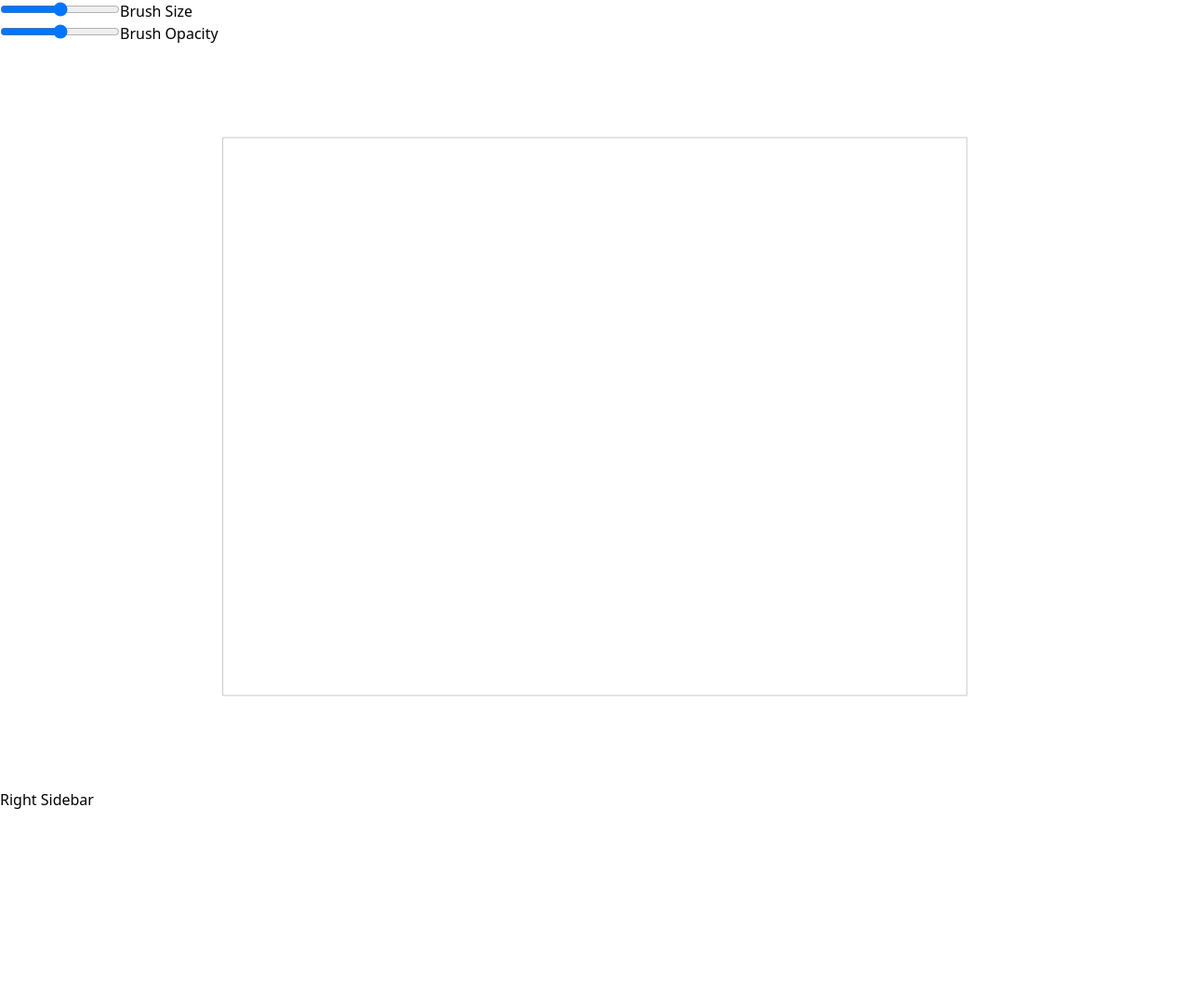
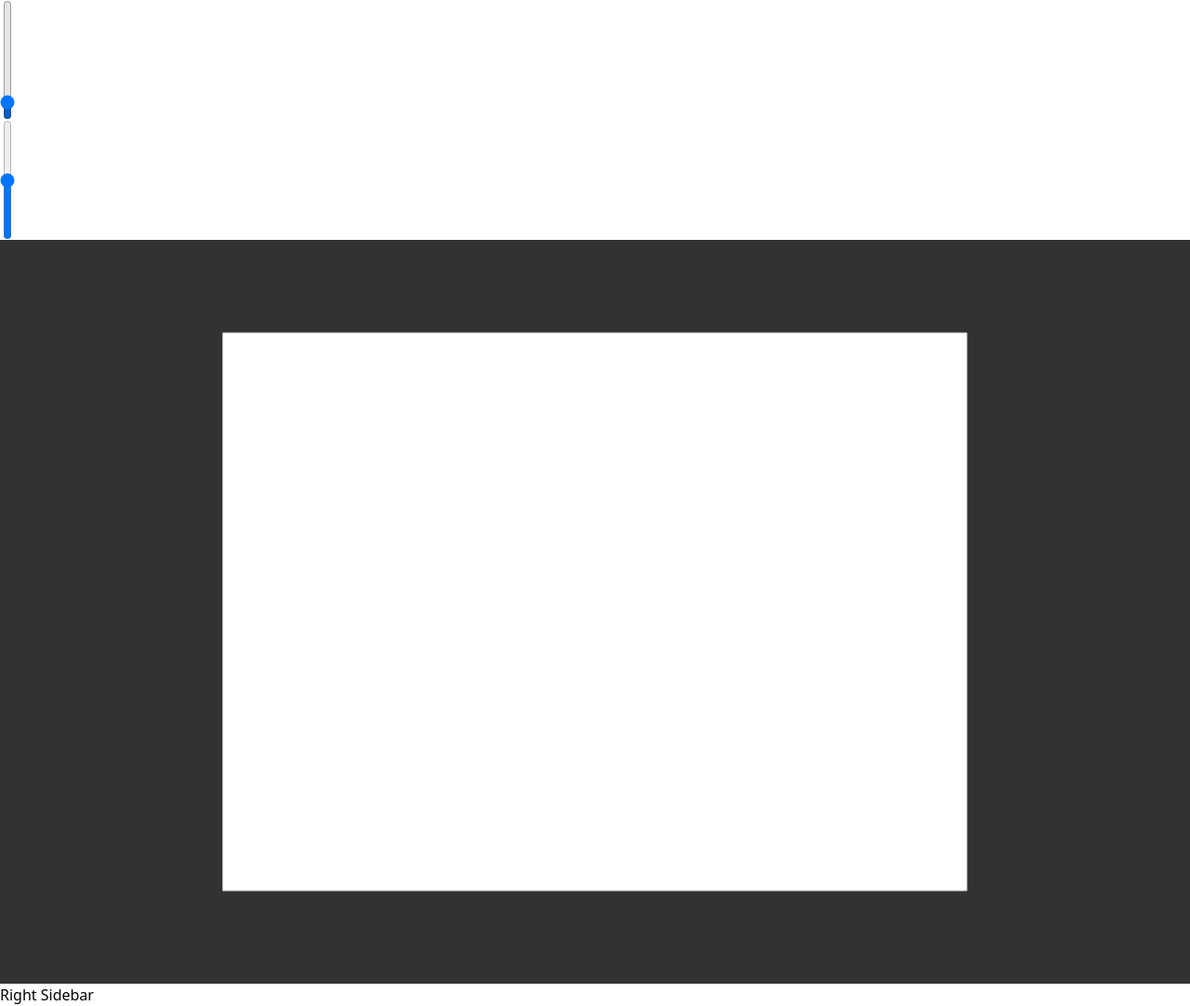
Before and after one commit to CodyWMitchell/artifice-painter, a React (Vite) app: page / in a window 1280 px wide. Shown: the whole page at 93% size. Before the commit the page ends 872 px from the top, so only its background shows below. Built offline with nearby package versions, Linux system fonts and the light colour scheme.

Commit message:
styling updates

```diff
--- a/src/DrawingCanvas.jsx
+++ b/src/DrawingCanvas.jsx
@@ -1,12 +1,18 @@
 import React, { useEffect, useRef } from 'react';
 import p5 from 'p5';
 
-const DrawingCanvas = ({ color = [0, 0, 0], opacity = 255, size = 10 }) => {
+const DrawingCanvas = ({
+  color = [0, 0, 0],
+  opacity = 255,
+  size = 10,
+  hardness = 1,
+}) => {
   const canvasRef = useRef(null);
   const sketchRef = useRef({
     currentColor: color,
     currentOpacity: opacity,
     currentSize: size,
+    currentHardness: hardness,
   });
 
   useEffect(() => {
@@ -14,8 +20,9 @@ const DrawingCanvas = ({ color = [0, 0, 0], opacity = 255, size = 10 }) => {
       currentColor: color,
       currentOpacity: opacity,
       currentSize: size,
+      currentHardness: hardness,
     };
-  }, [color, opacity, size]);
+  }, [color, opacity, size, hardness]);
 
   useEffect(() => {
     const sketch = (p) => {
@@ -43,7 +50,7 @@ const DrawingCanvas = ({ color = [0, 0, 0], opacity = 255, size = 10 }) => {
       };
 
       p.draw = () => {
-        p.background(255);
+        p.background(50);
 
         p.push();
         p.translate(pan.x, pan.y);
@@ -65,16 +72,31 @@ const DrawingCanvas = ({ color = [0, 0, 0], opacity = 255, size = 10 }) => {
             world.y >= 0 &&
             world.y <= CANVAS_HEIGHT
           ) {
-            const { currentColor, currentOpacity, currentSize } =
-              sketchRef.current;
+            const {
+              currentColor,
+              currentOpacity,
+              currentSize,
+              currentHardness,
+            } = sketchRef.current;
+
+            const centerX = world.x;
+            const centerY = world.y;
+            const radius = currentSize / 2;
+            const steps = 100; // Number of gradient steps for smoothness
+
+            for (let i = 0; i <= steps; i++) {
+              const alpha = currentOpacity * (1 - i / steps) * currentHardness;
+              const r = (i / steps) * radius;
+
               drawingBuffer.fill(
                 currentColor[0],
                 currentColor[1],
                 currentColor[2],
-              currentOpacity
+                alpha
               );
               drawingBuffer.noStroke();
-            drawingBuffer.ellipse(world.x, world.y, currentSize, currentSize);
+              drawingBuffer.ellipse(centerX, centerY, r * 2, r * 2);
+            }
           }
         }
 
--- a/src/LeftSidebar.jsx
+++ b/src/LeftSidebar.jsx
@@ -1,18 +1,33 @@
-import React from "react";
-import VerticalSlider from "./VerticalSlider";
+import React from 'react';
+import VerticalSlider from './VerticalSlider';
 
-const LeftSidebar = ({setSize, setOpacity}) => {
-    return (
-        <div className="h-max">
-            <aside id='leftSideBar' name="leftSideBar" className='w-40 h-max min-h-full bg-gray-400 p-4 fixed left-0 rounded-md items-center'>
-                {/*<a href="javascript:void(0)" className="closebtn" onClick="closeLeftSideBar()">&times;</a>*/}
-                <div className="flex grid h-max">
-                    <VerticalSlider onChange={setSize} sliderName="BrushSize" sliderLabel="Brush Size" maxValue="100" step="1"/>
-                    <VerticalSlider onChange={setOpacity} sliderName="BrushOpacity" sliderLabel="Brush Opacity" maxValue="100" step="1" />
-                </div>
-            </aside>
+const LeftSidebar = ({ setSize, setOpacity }) => {
+  return (
+    <div className='h-max'>
+      <aside
+        id='leftSideBar'
+        name='leftSideBar'
+        className='h-max min-h-full bg-gray-100 bg-clip-padding backdrop-filter backdrop-blur-lg bg-opacity-30 border-r border-gray-100 border-opacity-50 fixed left-0 content-center'
+      >
+        <div className='flex flex-col h-full'>
+          <VerticalSlider
+            onChange={setSize}
+            sliderName='BrushSize'
+            sliderLabel='size'
+            maxValue='500'
+            step='1'
+          />
+          <VerticalSlider
+            onChange={setOpacity}
+            sliderName='BrushOpacity'
+            sliderLabel='opacity'
+            maxValue='100'
+            step='1'
+          />
         </div>
-    );
-}
+      </aside>
+    </div>
+  );
+};
 
 export default LeftSidebar;
--- a/src/RightSidebar.jsx
+++ b/src/RightSidebar.jsx
@@ -1,9 +1,22 @@
 import React from "react";
 
-const RightSidebar = () => (
-    <aside id='rightSideBar' className='w-40 min-h-screen bg-gray-400 p-4 fixed right-0 rounded-md items-center border-2'>
-        Right Sidebar
-    </aside>
-);
+const RightSidebar = () => {
+  return (
+    <div className='h-max'>
+      <aside
+        id='leftSideBar'
+        name='leftSideBar'
+        className='h-max min-h-full bg-gray-100 bg-clip-padding backdrop-filter backdrop-blur-lg bg-opacity-30 border-l border-gray-100 border-opacity-50 fixed right-0 content-center'
+      >
+        <div className='flex flex-col h-full'>
+            Right Sidebar
+        </div>
+      </aside>
+    </div>
+  );
+        <div className='flex flex-col h-full'>
+            Right Sidebar
+        </div>
+};
 
 export default RightSidebar;
--- a/src/VerticalSlider.jsx
+++ b/src/VerticalSlider.jsx
@@ -8,17 +8,16 @@ const VerticalSlider = ({sliderLabel, sliderName, onChange, maxValue, step}) =>
         onChange(change.target.value)
     }
     return (
-        // remove border later - for troubleshooting formatting
-        <div className='w-full h-max col-auto text-center border border-solid border-black'>
-            <input className='scale-150 grow -rotate-90 w-full h-80 align-middle cursor-pointer accent-gray-600 range-sm '
+        <div className='flex flex-col col-auto text-center items-center py-2 scale-150 my-8 mx-4'>
+            <input className='slider grow w-full align-middle cursor-pointer accent-white range-sm '
                    type="range"
+                   orient="vertical"
                    min="0"
                    max={maxValue}
                    onChange={handleChange}
                    name={sliderName}
                    step={step}
             />
-            <label className='font-medium' htmlFor={sliderName}>{sliderLabel}</label>
         </div>
     )
 }
--- a/src/index.css
+++ b/src/index.css
@@ -1,3 +1,11 @@
 @tailwind base;
 @tailwind components;
 @tailwind utilities;
+
+input[type=range][orient=vertical] {
+    writing-mode: vertical-lr;
+    direction: rtl;
+    appearance: slider-vertical;
+    width: 16px;
+    vertical-align: bottom;
+}
```
Lines whose indentation alone changed are shown as unchanged.
